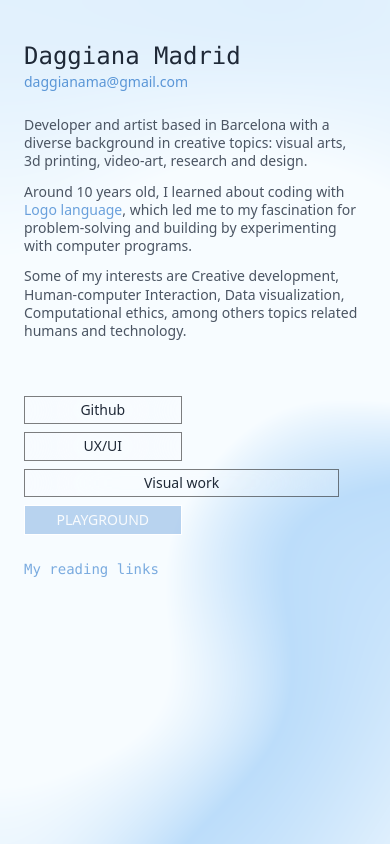
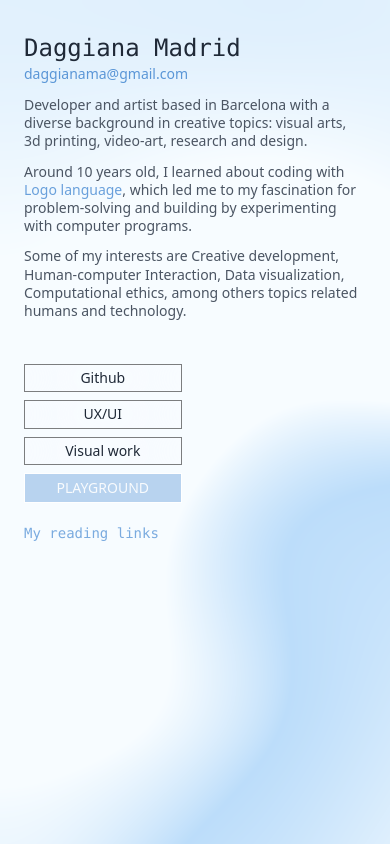
Before and after one commit to daggianama/daggianama.github.io, a Vue app: page / in a window 390 px wide. Built offline with nearby package versions, Linux system fonts and the light colour scheme; a web font is replaced by a local one.

Commit message:
mobile styles

```diff
--- a/src/App.vue
+++ b/src/App.vue
@@ -1,13 +1,13 @@
 <template>
   <div class=" ">
-    <main class="flex min-h-screen max-w-md pt-10 flex-col items-start py-10 md:max-w-2xl md:pt-24" >
+    <main class="flex min-h-screen max-w-md pt-8 flex-col items-start py-8 md:max-w-2xl md:ml-28 md:pt-20" >
 
-      <div class="flex flex-col gap-2 z-10  text-gray-800 px-6 w-sm md:ml-28 items-start justify-between ">
+      <div class="flex flex-col gap-1 md:gap-2 z-10  text-gray-800 px-6 w-sm  items-start justify-between ">
         <div class="flex flex-wrap md:flex md:gap-6 items-baseline   ">
           <h1 class="text-2xl font-mono ">Daggiana Madrid</h1>
           <a class="text-main-blue text-sm" href="mailto:daggianama@gmail.com">daggianama@gmail.com</a>
         </div>
-        <div class="flex font-light flex-col gap-3 py-4  text-gray-600 text-sm mb-2 ">
+        <div class="flex font-light flex-col gap-3 py-2  text-gray-600 text-sm mb-2 ">
           <p>Developer and artist based in Barcelona with a diverse background in creative topics: visual arts, 3d printing, video-art, research and design.
             </p>
             <p>Around 10 years old, I learned about coding with <a className="text-main-blue/90 " href="https://el.media.mit.edu/logo-foundation/what_is_logo/logo_primer.html" target="_blank"
@@ -27,7 +27,7 @@
           class="md:w-auto w-1/2 bg-white/20 text-center  backdrop-blur-2xl  border border-black/50 p-1 md:p-2 md:px-4 md:hover:bg-white/40 md:hover:border md:hover:border-white/60"
            >UX/UI</a>
           <a
-          class=" w-full md:w-auto bg-white/20 text-center  backdrop-blur-2xl  border border-black/50 p-1 md:p-2 md:px-4 md:hover:bg-white/40 md:hover:border md:hover:border-white/60"
+          class=" w-1/2 md:w-auto bg-white/20 text-center  backdrop-blur-2xl  border border-black/50 p-1 md:p-2 md:px-4 md:hover:bg-white/40 md:hover:border md:hover:border-white/60"
               href="https://www.instagram.com/daggianama/"
               target="_blank"
               rel="noopener noreferrer"
--- a/src/components/links.vue
+++ b/src/components/links.vue
@@ -1,5 +1,5 @@
 <template>
-    <div class=" text-main-blue px-4 w-sm items-start z-10 mt-2  md:py-4  md:ml-32 bg-white/30 border border-main-blue/30 text-sm ">
+    <div class=" text-main-blue px-4 py-2 w-sm items-start z-10 mt-2 ml-6  md:py-4  md:ml-32 bg-white/30 border border-main-blue/30 text-sm ">
       <ul class="flex flex-col gap-2 font-light">
         <li>
             <a href="https://www.johnseelybrown.com/calmtech.pdf"
--- a/src/components/playground.vue
+++ b/src/components/playground.vue
@@ -1,5 +1,5 @@
 <template>
-    <div class=" text-red-500/70 px-4 w-sm items-start z-10 mt-20  md:py-4  md:ml-48  bg-white/30 border border-red-200 text-sm ">
+    <div class=" text-red-500/70 px-4 w-sm ml-6 items-start z-10 mt-10 md:mt-20  md:py-4  md:ml-48  bg-white/30 border border-red-200 text-sm ">
       <p class="flex flex-col gap-2">
 
             Sorry, playground is still in progress (U_U)
```
Also changed, not shown: 1 other file (tests, documents, lock files or other folders).
